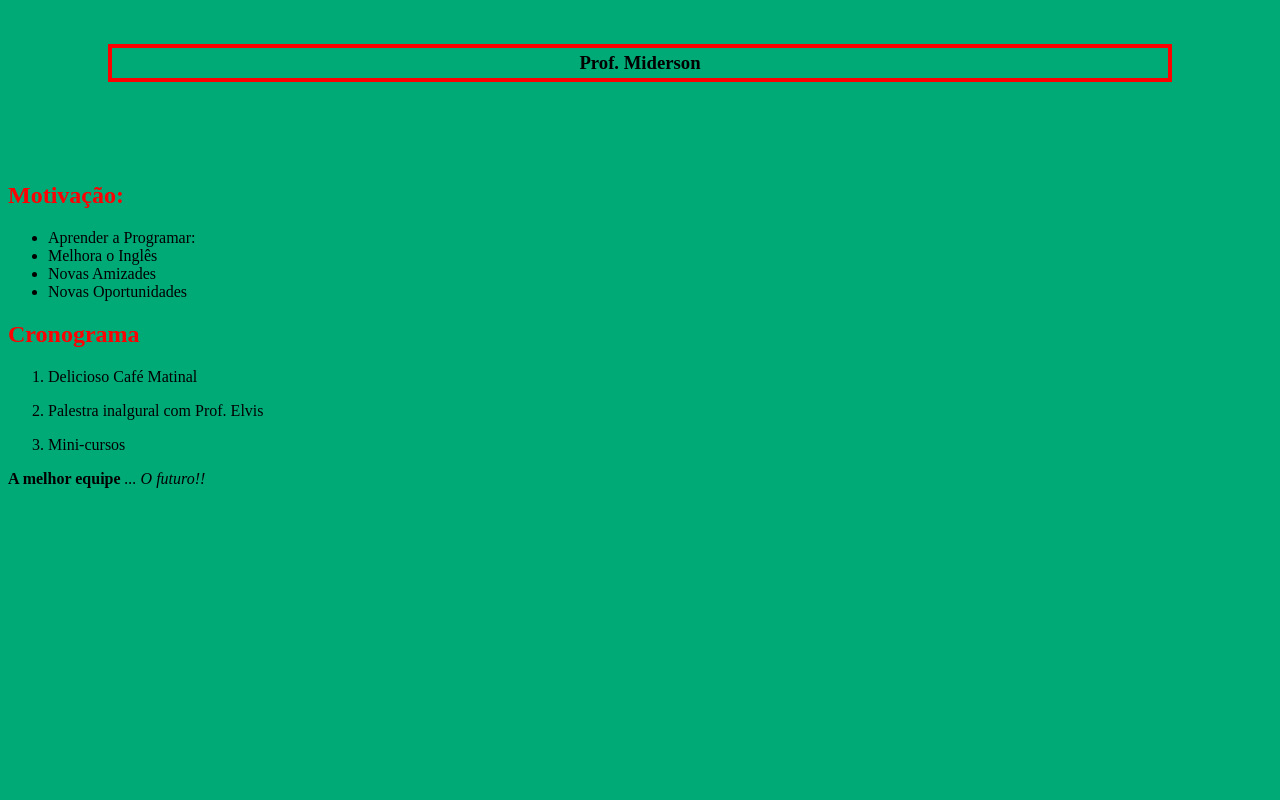
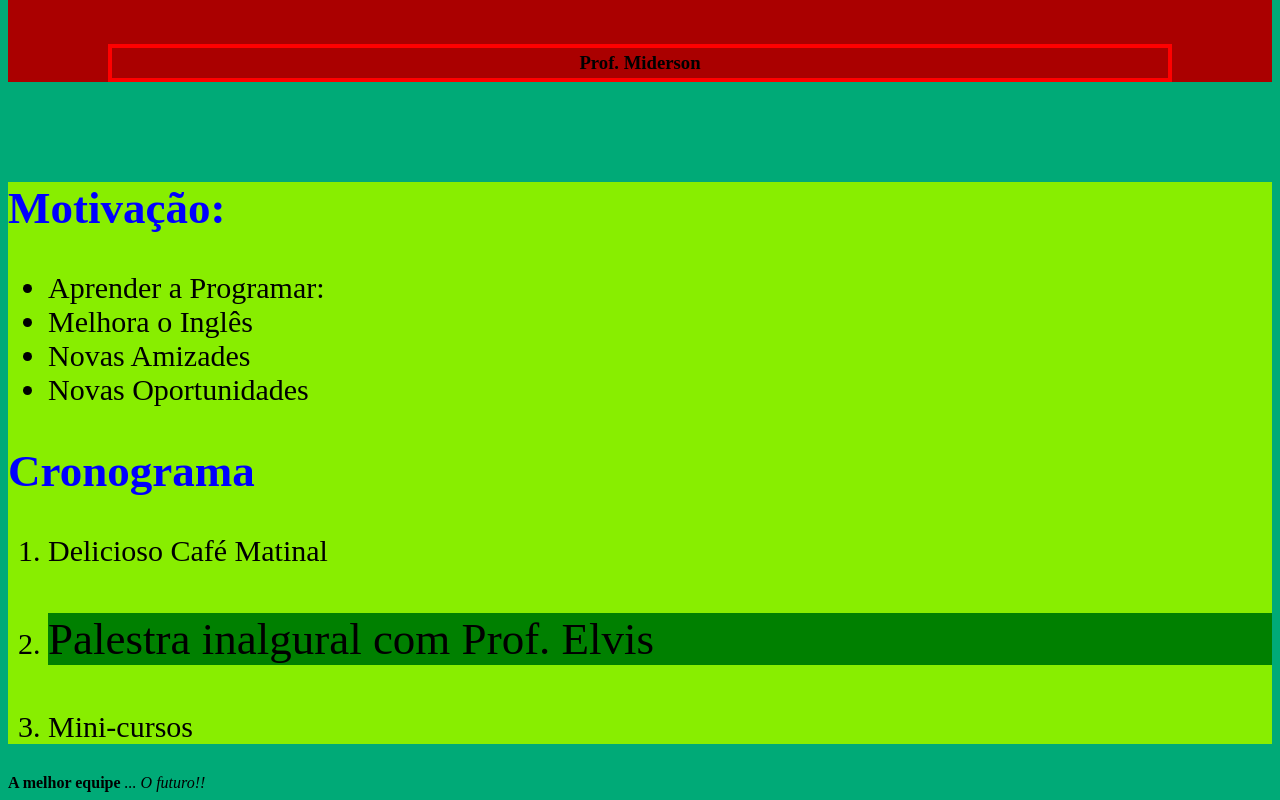
Before and after one commit to jeanfranzoi/sexta, a plain HTML site: page index.html in a window 1280 px wide. Shown: the part 833-1633 px from the top of the page. Before the commit the page ends 1329 px from the top, so only its background shows below. Drawn offline with Linux system fonts and the light colour scheme.

Commit message:
Update style.css

```diff
--- a/style.css
+++ b/style.css
@@ -1,4 +1,4 @@
-h2 {color: red;
+h2 {color: blue;
 }
 
 body {background-color: #00aa77
@@ -11,8 +11,23 @@ h3 { border-width:4px;
 	margin: 100px;
   }
 
+
+
 h3 {text-align: center;
 }
 
-#imagem-principal {width: 70%
+#imagem-principal {width: 70%;
 }
+.texto-um {background-color: #aa0000
+}
+
+.texto-dois {background-color: #88ee00
+}
+.texto-dois { font-size:30px
+}
+
+.elvis {background-color: green;
+}
+.elvis {font-size: 150%
+}
+jjo-etny-rgh
```
